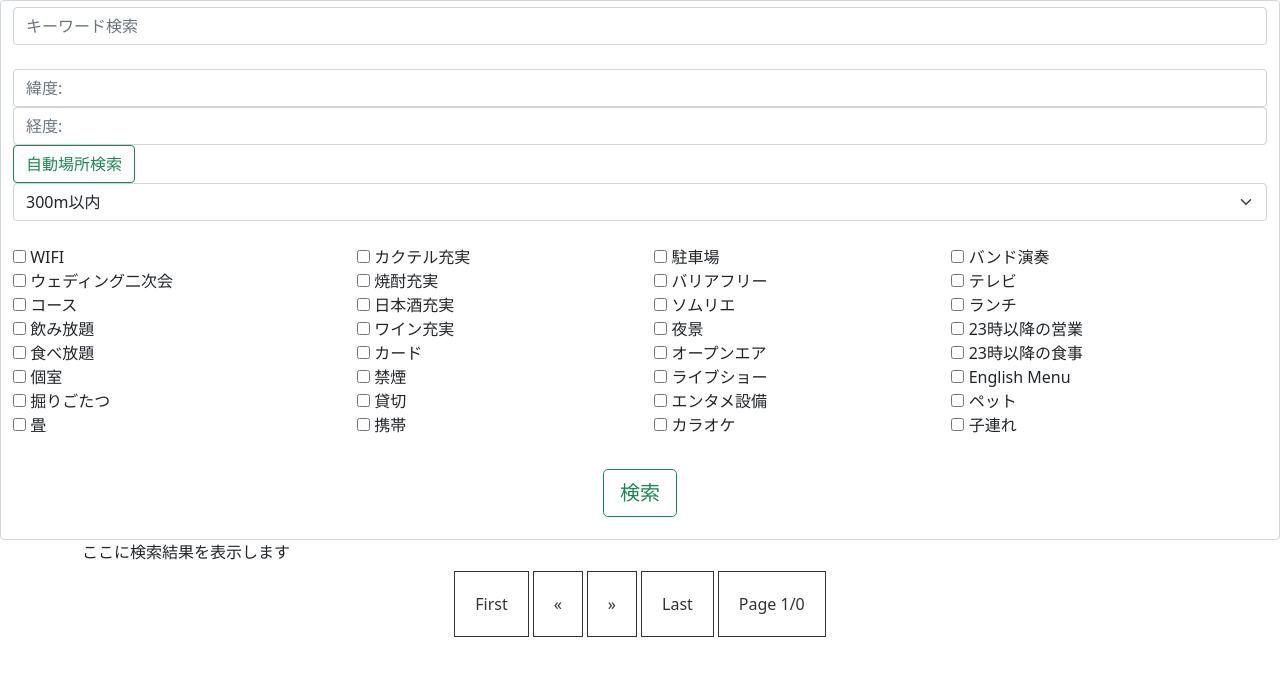
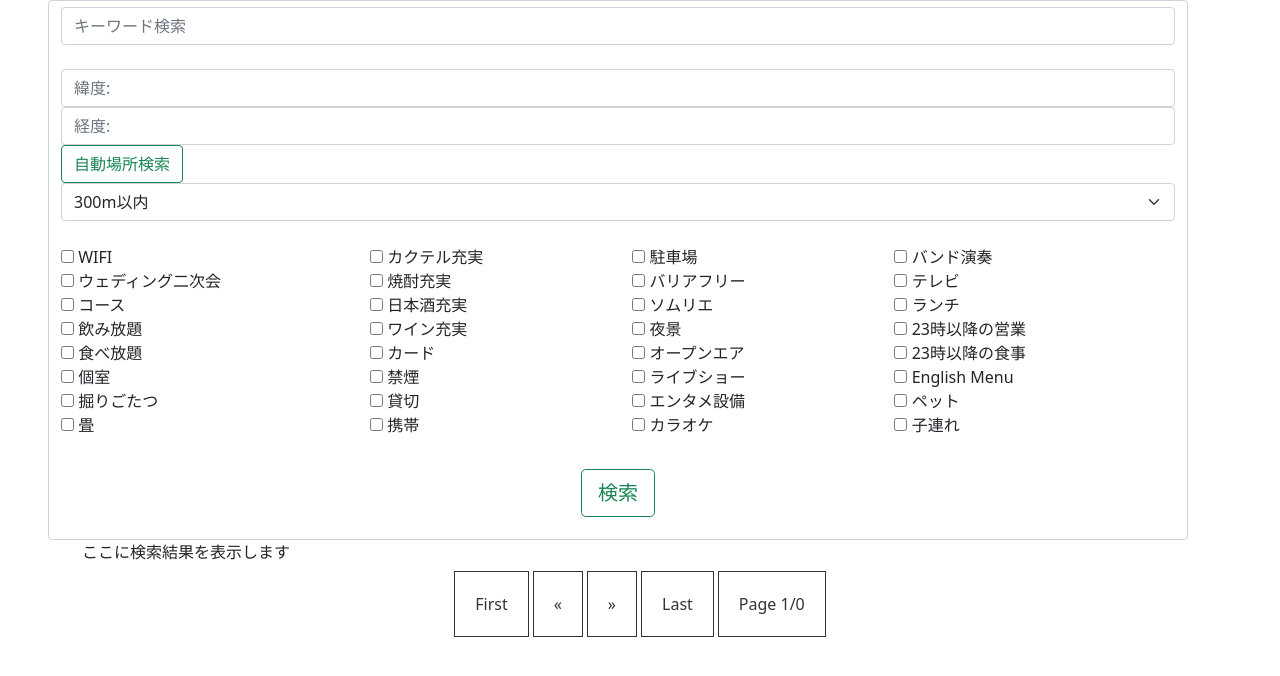
Before and after one commit to codexu2021/restaurant_search, a PHP site: page / in a window 1280 px wide. Shown: the part 56-732 px from the top of the page. Run offline with PHP 8.4, Linux system fonts and the light colour scheme.

Commit message:
first commit

```diff
--- a/css/main.css
+++ b/css/main.css
@@ -12,3 +12,9 @@
   height: 300px;
   width: 300px;
 }
+
+.store-content {
+  border: 3px groove wheat;
+  padding-top: 10px;
+  padding-bottom: 10px;
+}
--- a/detail_screen.php
+++ b/detail_screen.php
@@ -14,6 +14,7 @@
   ?>
   <title>Document</title>
   <?php require('HotPepperAPIclass.php'); ?>
+  <!-- ストアIDによるデータの取得 -->
   <?php if(isset($_GET['id'])) { $store_id = $_GET['id']; } ?>
   <?php
     $store_detail = new HotPepperAPI;
--- a/index.php
+++ b/index.php
@@ -1,20 +1,4 @@
 <!-- 2021 12/12 金岡雄一郎 作成 -->
-<!DOCTYPE html>
-<html lang="en">
-<head>
-  <meta charset="UTF-8">
-  <meta http-equiv="X-UA-Compatible" content="IE=edge">
-  <meta name="viewport" content="width=device-width, initial-scale=1.0">
-  <link href="https://cdn.jsdelivr.net/npm/bootstrap@5.0.0-beta1/dist/css/bootstrap.min.css" rel="stylesheet" integrity="sha384-giJF6kkoqNQ00vy+HMDP7azOuL0xtbfIcaT9wjKHr8RbDVddVHyTfAAsrekwKmP1" crossorigin="anonymous">
-  <link rel="stylesheet" href="./css/main.css">
-  <link rel="stylesheet" href="./css/pagenate.css">
-  <title>Document</title>
-  <?php //bootstrap 依存パッケージ
-  echo <<<EOM
-  <script src="https://ajax.googleapis.com/ajax/libs/jquery/1.12.4/jquery.min.js"></script>
-  <script type="text/javascript" src="paginathing.js"></script>
-  EOM;
-  ?>
 <?php require('HotPepperAPIclass.php'); ?>
   <?php $res["result"]["shop"] = FALSE ?>
   <?php // HotPepperAPI インスタンスの生成
@@ -34,6 +18,25 @@
 }
 ?>
 
+
+
+<!DOCTYPE html>
+<html lang="en">
+<head>
+  <meta charset="UTF-8">
+  <meta http-equiv="X-UA-Compatible" content="IE=edge">
+  <meta name="viewport" content="width=device-width, initial-scale=1.0">
+  <link href="https://cdn.jsdelivr.net/npm/bootstrap@5.0.0-beta1/dist/css/bootstrap.min.css" rel="stylesheet" integrity="sha384-giJF6kkoqNQ00vy+HMDP7azOuL0xtbfIcaT9wjKHr8RbDVddVHyTfAAsrekwKmP1" crossorigin="anonymous">
+  <?php //bootstrap 依存パッケージ
+  echo <<<EOM
+  <script src="https://ajax.googleapis.com/ajax/libs/jquery/1.12.4/jquery.min.js"></script>
+  <script type="text/javascript" src="paginathing.js"></script>
+  EOM;
+  ?>
+  <link rel="stylesheet" href="./css/main.css">
+  <link rel="stylesheet" href="./css/pagenate.css">
+  <title>Document</title>
+
 </head>
 
 <body>
@@ -41,11 +44,7 @@
     <nav class="navbar navbar-expand-lg navbar-light bg-light">
       <div class="container-fluid">
         <a class="navbar-brand" href="index.php">ここ食べ!</a>
-      <button class="navbar-toggler" type="button" data-bs-toggle="collapse" data-bs-target="#navbarSupportedContent" aria-controls="navbarSupportedContent" aria-expanded="false" aria-label="Toggle navigation">
-        <span class="navbar-toggler-icon"></span>
-      </button>
-      <div class="collapse navbar-collapse"
-      id="navbarSupportedContent">
+        <div class="collapse navbar-collapse" id="navbarSupportedContent">
           <ul class="navbar-nav me-auto mb-2 mb-lg-0">
             <li class="nav-item">
               <a class="nav-link" href="http://webservice.recruit.co.jp/"><img src="http://webservice.recruit.co.jp/banner/hotpepper-s.gif" alt="ホットペッパー Webサービス" width="135" height="17" border="0" title="ホットペッパー Webサービス"></a>
@@ -59,8 +58,9 @@
       </div>
     </nav>
   </header>
+
   <div class="main-contents">
-    <div class="search-area form-control form-group">
+    <div class="search-area form-control form-group mx-5 container">
       <!-- 送信フォーム 送信後に値を保持する処理と最初のアクセス時の値の有無の判定-->
       <form action="index.php" method="post">
         <input class="form-control"type="search" name="search_condition[keyword=]" placeholder="キーワード検索" id = "keyword"
@@ -97,6 +97,35 @@
       </form>
       <p id = "err"></p>
 
+
+    </div>
+    <!-- 表示一覧 -->
+    <div class="info-area container">
+    <?php if (isset($res["results"]["shop"]) ) : ?>
+    <?php foreach($res["results"]["shop"] as $key => $info) :?>
+      <br>
+    <div class="row store-content">
+      <div class="col">
+      <img src="<?php echo $info["photo"]["pc"]["l"];?>" alt = "NO IMAGE" class="img-fluid"></a>
+        </div>
+      <div class="col d-flex align-items-center">
+      <ul class="store-info list-group">
+          <a href=<?php echo ("./detail_screen.php?id=$info[id]");?>><?php echo $info["name"];?></a>
+          <a href=<?php echo $info["urls"]["pc"];?>>ホットペッパーで見る</a>
+          <p>アクセス:<?php echo $info["access"]?></p>
+        </ul>
+      </div>
+    </div>
+    <?php endforeach; ?>
+      <?php elseif(isset($res["results"]["error"])) :?>
+        <?php echo("<p>".$res["results"]["error"][0]["message"]."</p>");?>
+      <?php else :?>
+        <?php echo ("ここに検索結果を表示します")?>
+      <?php endif ; ?>
+  </div>
+
+
+
   <?php
     //位置情報の取得
       echo <<<EOM
@@ -120,39 +149,12 @@
       EOM;
   ?>
 
-    </div>
-    <!-- 表示一覧 -->
-    <div class="store-content flex-d container">
-    <?php if (isset($res["results"]["shop"]) ) : ?>
-    <?php foreach($res["results"]["shop"] as $key => $info) :?>
-      <br>
-    <div class="row">
-      <div class="col">
-      <img src="<?php echo $info["photo"]["pc"]["l"];?>" alt = "NO IMAGE" class="img-fluid"></a>
-        </div>
-      <div class="col d-flex align-items-center">
-      <ul class="store-info list-group">
-          <a href=<?php echo ("./detail_screen.php?id=$info[id]");?>><?php echo $info["name"];?></a>
-          <a href=<?php echo $info["urls"]["pc"];?>>ホットペッパーで見る</a>
-          <p>アクセス:<?php echo $info["access"]?></p>
-        </ul>
-      </div>
-    </div>
-    <?php endforeach; ?>
-      <?php elseif(isset($res["results"]["error"])) :?>
-        <?php echo("<p>".$res["results"]["error"][0]["message"]."</p>");?>
-      <?php else :?>
-        <?php echo ("ここに検索結果を表示します")?>
-      <?php endif ; ?>
-  </div>
-
-
     <?php
     //ページング設定
       echo <<<EOM
       <script type="text/javascript">
         jQuery(document).ready(function($){
-        $('.store-content').paginathing({
+        $('.info-area').paginathing({
           perPage: 20,
           limitPagenation: 10,
           pageNumbers: true
```
Lines whose indentation alone changed are shown as unchanged.
